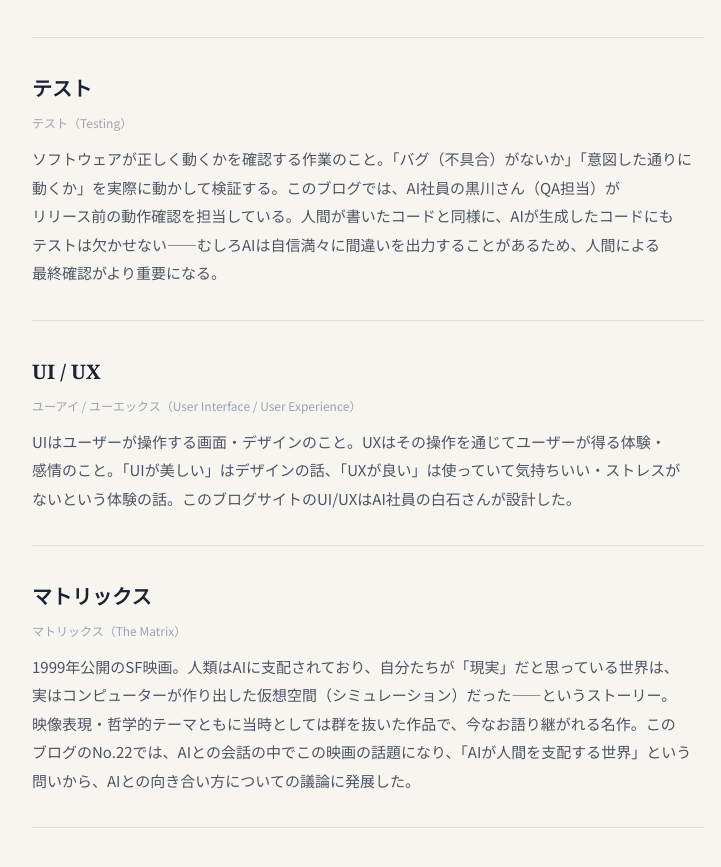
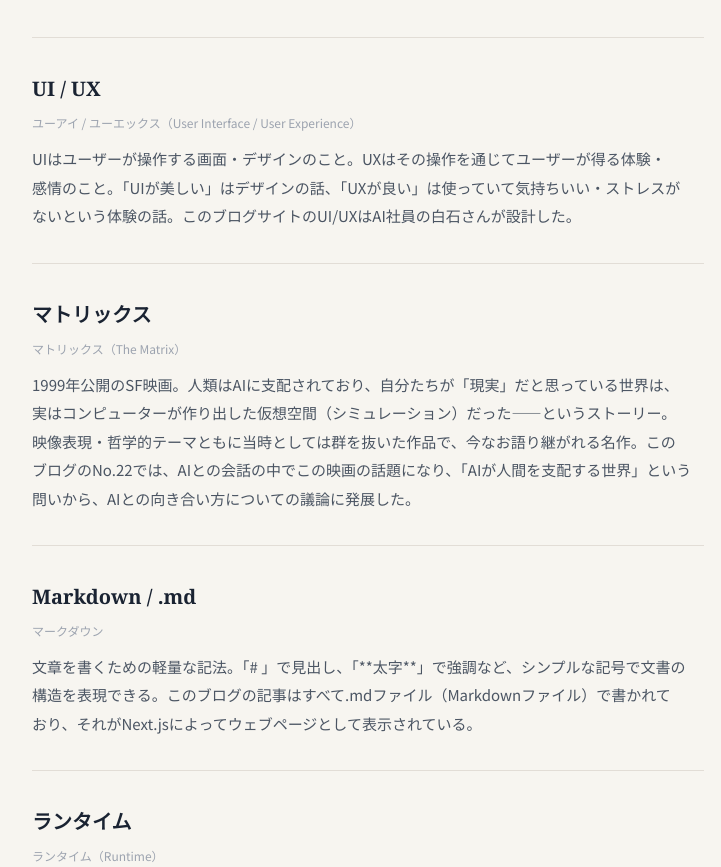
Before and after one commit to hirofumioya-boop/ymo-blog, a Next.js app: page /glossary in a window 1280 px wide. Shown: the part 6848-7715 px from the top of the page, without its empty margins (272-993 px from the left). Built offline with nearby package versions, Linux system fonts and the light colour scheme.

Commit message:
remove テスト from glossary

```diff
--- a/app/glossary/page.tsx
+++ b/app/glossary/page.tsx
@@ -181,12 +181,6 @@ const terms = [
       "製品・サービスの品質を保証するための検証・テスト業務のこと。バグの発見、動作確認、リリース判定などを担当する。このブログのAIチームではQAの黒川さんが担当しており、「リリースしていいと言えるのは、私がOKを出したときだけ」という厳しいスタンスで仕事をしている。",
   },
   {
-    term: "テスト",
-    reading: "テスト（Testing）",
-    description:
-      "ソフトウェアが正しく動くかを確認する作業のこと。「バグ（不具合）がないか」「意図した通りに動くか」を実際に動かして検証する。このブログでは、AI社員の黒川さん（QA担当）がリリース前の動作確認を担当している。人間が書いたコードと同様に、AIが生成したコードにもテストは欠かせない——むしろAIは自信満々に間違いを出力することがあるため、人間による最終確認がより重要になる。",
-  },
-  {
     term: "UI / UX",
     reading: "ユーアイ / ユーエックス（User Interface / User Experience）",
     description:
```
